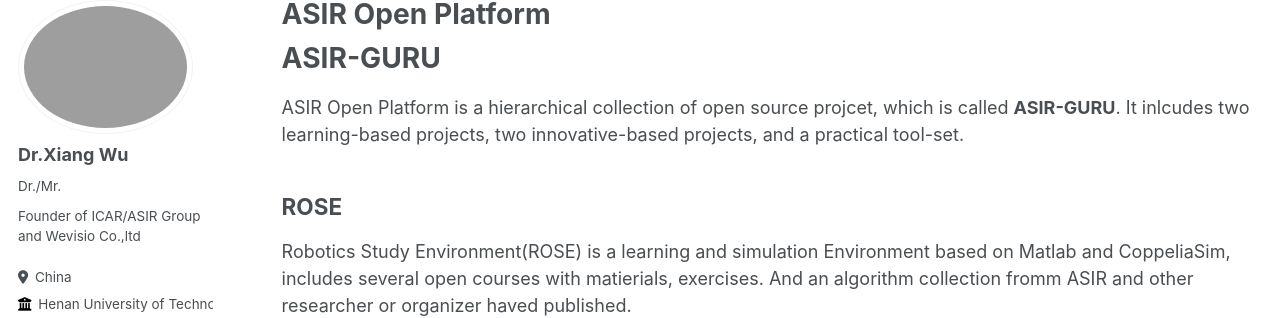
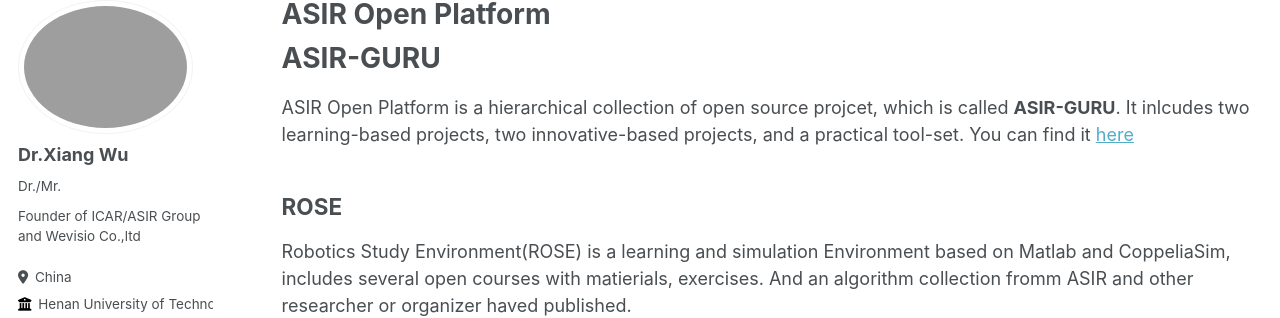
Before and after one commit to xiangwu/xiangwu.github.io, a Jekyll site: the page built from _pages/op.md, in a window 1280 px wide and 1400 px high. Shown: the part 106-424 px from the top of the window. Built offline with Jekyll 4.4.1, drawn with Linux system fonts in a browser that asks for light colours; some web fonts are replaced; part of the change alters nothing that is shown.

Commit message:
Update op.md

```diff
--- a/_pages/op.md
+++ b/_pages/op.md
@@ -11,6 +11,7 @@ redirect_from:
 # ASIR-GURU
 ASIR Open Platform is a hierarchical collection of open source projcet, which is called **ASIR-GURU**.
 It inlcudes two learning-based projects, two innovative-based projects, and a practical tool-set.
+You can find it [here](https://github.com/xiangwu/ASIR_GURU)
 
 ## ROSE
 Robotics Study Environment(ROSE) is a learning and simulation Environment based on Matlab and CoppeliaSim, includes several open courses with matierials, exercises.
@@ -42,7 +43,7 @@ This part is missing, and it will c u soon...
   4. 机器人鸭子
   5. 机器人灯
 
-## ASIR_Helper
+## Helper
 This part is missing, and it will c u soon...
   1. Hardware
       - 达妙电机控制
```
